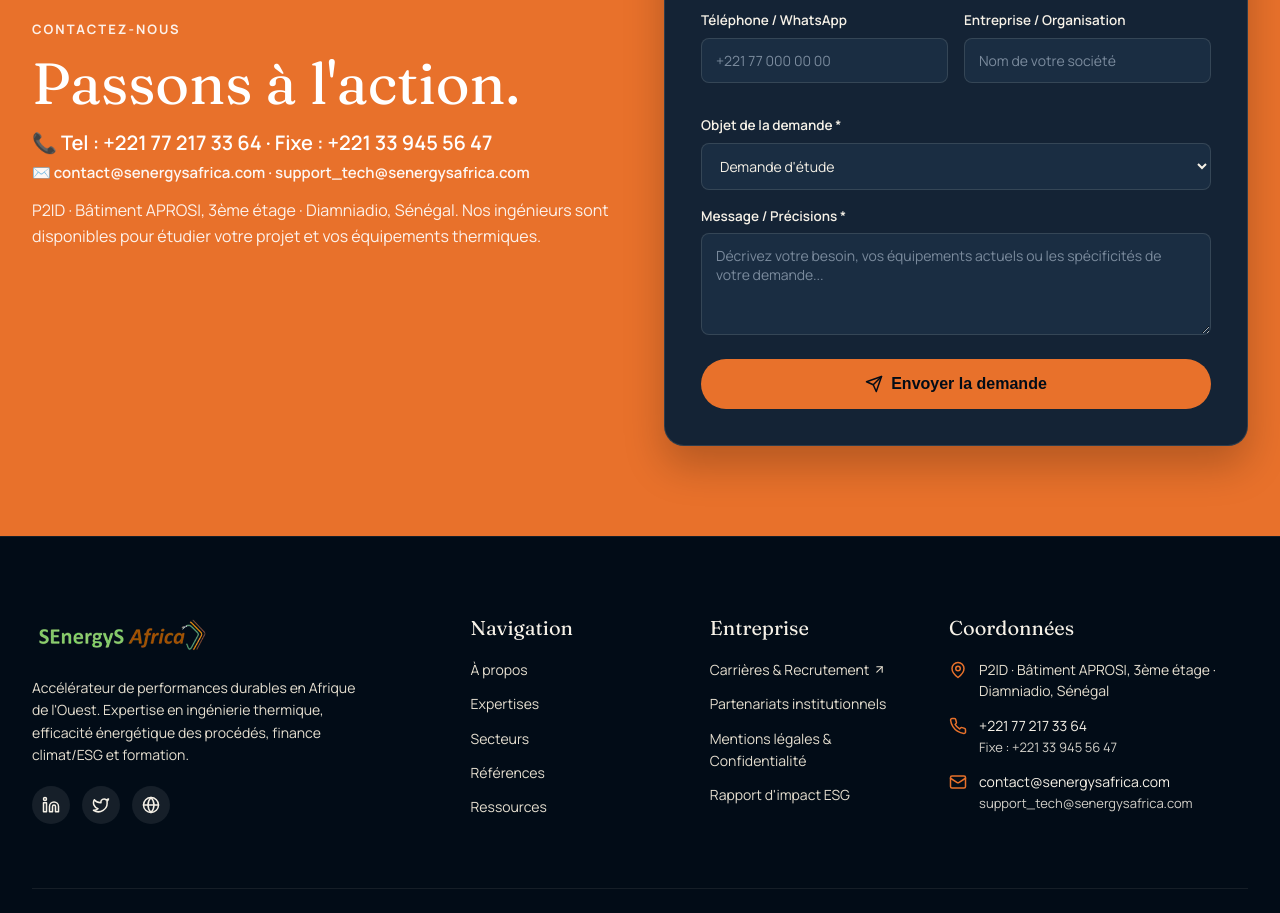
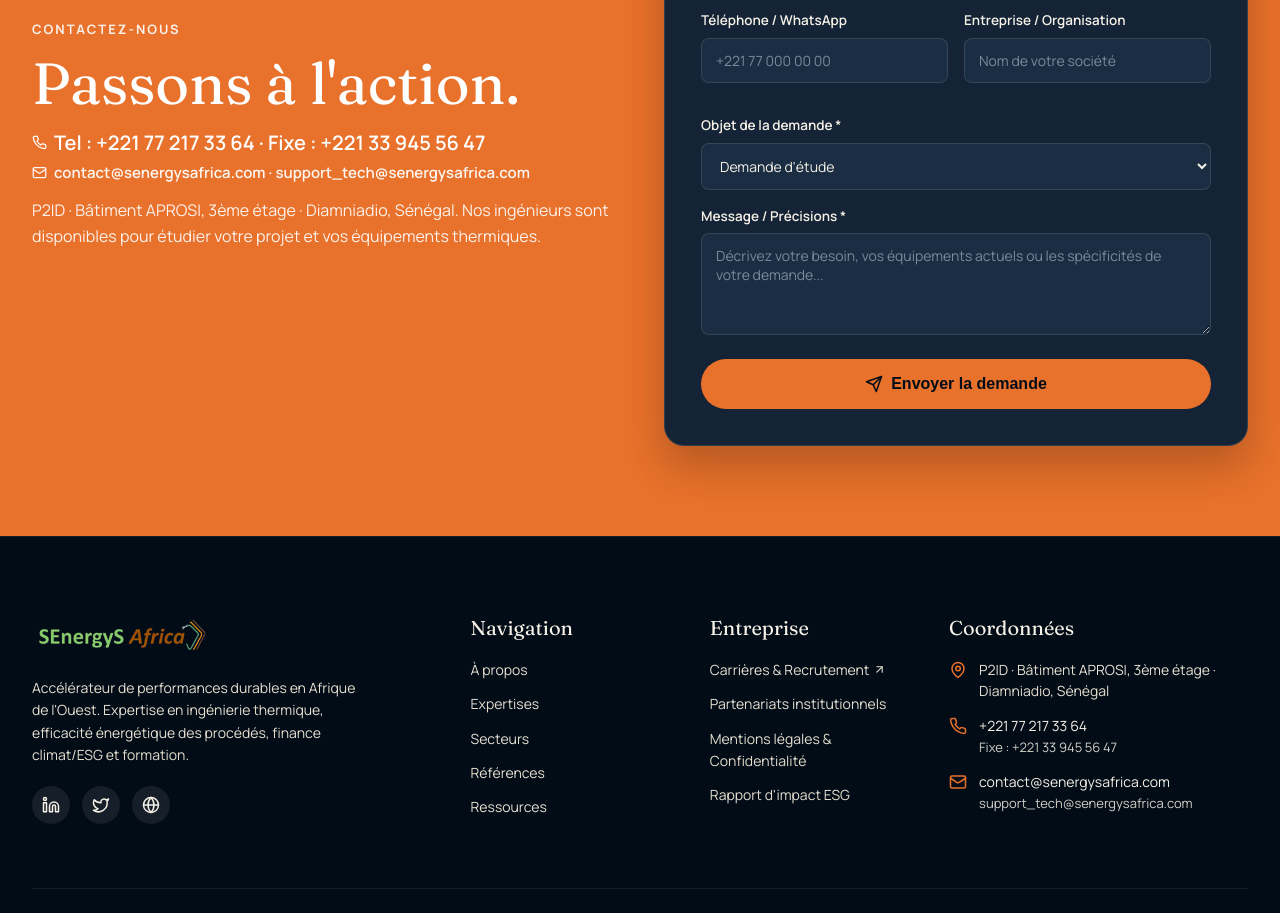
Before and after one commit to SarrMouhamadu/SEA, a React (Vite) app in the folder client/: page / in a window 1280 px wide. Shown: the part 4540-5453 px from the top of the page. Built offline with nearby package versions, Linux system fonts and the light colour scheme.

Commit message:
fix(ui): remplacer tous les emojis generiques par des icones Lucide

```diff
--- a/client/src/components/ReferenceCard.jsx
+++ b/client/src/components/ReferenceCard.jsx
@@ -1,13 +1,11 @@
 import React, { useState } from 'react';
 import { Link } from 'react-router-dom';
-import { Check, ArrowRight, Calendar, Clock, ChevronDown, ChevronUp } from 'lucide-react';
+import { Check, ArrowRight, Calendar, Clock, ChevronDown, ChevronUp, MapPin } from 'lucide-react';
 
 export default function ReferenceCard({ item }) {
   const [showDetails, setShowDetails] = useState(false);
 
-  const countryFlag = item.country?.toLowerCase().includes('bénin') || item.country?.toLowerCase().includes('benin')
-    ? '🇧🇯'
-    : '🇸🇳';
+  const countryLabel = item.country || '';
 
   const hasDuration = item.duration && item.duration !== "Mission d'ingénierie";
 
@@ -38,7 +36,7 @@ export default function ReferenceCard({ item }) {
         </div>
 
         <div className="ref-country-badge">
-          <span>{countryFlag}</span>
+          <MapPin size={12} style={{ flexShrink: 0 }} />
           <span>{item.country || 'Sénégal'}</span>
         </div>
       </div>
--- a/client/src/pages/AutoDiagnostic.jsx
+++ b/client/src/pages/AutoDiagnostic.jsx
@@ -17,7 +17,9 @@ import {
   ChevronDown,
   ChevronUp,
   Sliders,
-  HelpCircle
+  HelpCircle,
+  Lightbulb,
+  MapPin
 } from 'lucide-react';
 import {
   SECTEURS_ACTIVITE,
@@ -642,7 +644,7 @@ Commentaire du client : ${contactForm.message || 'Aucun commentaire'}`
 
                         {showRec && (
                           <div className="autodiag-q-rec">
-                            <span className="rec-icon">💡</span>
+                            <span className="rec-icon"><Lightbulb size={15} /></span>
                             <div className="rec-content">
                               <strong>Action recommandée :</strong> {q.rec}
                             </div>
@@ -944,7 +946,8 @@ Commentaire du client : ${contactForm.message || 'Aucun commentaire'}`
               </div>
 
               <div className="autodiag-contact-box">
-                📍 <strong>SEnergyS Africa :</strong> Cabinet d'ingénierie et de conseil en transition énergétique et durable • Dakar, Sénégal.
+                <MapPin size={14} style={{ display: 'inline', verticalAlign: 'middle', marginRight: '5px' }} />
+                <strong>SEnergyS Africa :</strong> Cabinet d'ingénierie et de conseil en transition énergétique et durable • Dakar, Sénégal.
               </div>
 
               <div className="autodiag-footer-nav">
--- a/client/src/pages/Home.jsx
+++ b/client/src/pages/Home.jsx
@@ -4,7 +4,7 @@ import Hero from '../components/Hero';
 import ContactForm from '../components/ContactForm';
 import AutoDiagnosticModal from '../components/AutoDiagnosticModal';
 import PartnerCarousel from '../components/PartnerCarousel';
-import { ArrowRight, TrendingDown, Gauge, ShieldCheck, Award } from 'lucide-react';
+import { ArrowRight, TrendingDown, Gauge, ShieldCheck, Award, Phone, Mail } from 'lucide-react';
 
 export default function Home() {
   const [diagModalOpen, setDiagModalOpen] = useState(false);
@@ -252,11 +252,11 @@ export default function Home() {
               <p className="section-label" style={{ color: '#FFFFFF', opacity: 0.9 }}>CONTACTEZ-NOUS</p>
               <h2 className="cta-title">Passons à l'action.</h2>
               <p className="cta-contact-info" style={{ marginBottom: '14px', lineHeight: 1.5 }}>
-                <span style={{ display: 'block' }}>
-                  📞 Tel : +221 77 217 33 64 · Fixe : +221 33 945 56 47
+                <span style={{ display: 'flex', alignItems: 'center', gap: '7px' }}>
+                  <Phone size={15} style={{ flexShrink: 0 }} /> Tel : +221 77 217 33 64 · Fixe : +221 33 945 56 47
                 </span>
-                <span style={{ display: 'block', fontSize: '15px', opacity: 0.95, marginTop: '4px' }}>
-                  ✉️ contact@senergysafrica.com · support_tech@senergysafrica.com
+                <span style={{ display: 'flex', alignItems: 'center', gap: '7px', fontSize: '15px', opacity: 0.95, marginTop: '4px' }}>
+                  <Mail size={15} style={{ flexShrink: 0 }} /> contact@senergysafrica.com · support_tech@senergysafrica.com
                 </span>
               </p>
               <p style={{ fontSize: '16px', lineHeight: 1.6, opacity: 0.9 }}>
--- a/client/src/pages/Ressources.jsx
+++ b/client/src/pages/Ressources.jsx
@@ -1,5 +1,5 @@
 import React, { useState } from 'react';
-import { Calendar, FileText, Download, ArrowRight, BookOpen, Tag, Newspaper } from 'lucide-react';
+import { Calendar, FileText, Download, ArrowRight, BookOpen, Tag, Newspaper, MapPin } from 'lucide-react';
 import { Link } from 'react-router-dom';
 
 const newsList = [
@@ -119,8 +119,8 @@ export default function Ressources() {
                 </p>
 
                 <div style={{ marginTop: 'auto', paddingTop: '16px', borderTop: '1px solid var(--theme-border)', display: 'flex', justifyContent: 'space-between', alignItems: 'center' }}>
-                  <span style={{ fontSize: '12px', color: 'var(--color-orange)', fontWeight: 600 }}>
-                    📍 {item.location}
+                  <span style={{ fontSize: '12px', color: 'var(--color-orange)', fontWeight: 600, display: 'inline-flex', alignItems: 'center', gap: '4px' }}>
+                    <MapPin size={12} style={{ flexShrink: 0 }} /> {item.location}
                   </span>
                   <Link to="/contact" className="nav-dropdown-item" style={{ padding: '4px 8px', fontSize: '12px', fontWeight: 600, display: 'inline-flex', alignItems: 'center', gap: '4px' }}>
                     En savoir plus <ArrowRight size={13} />
```
